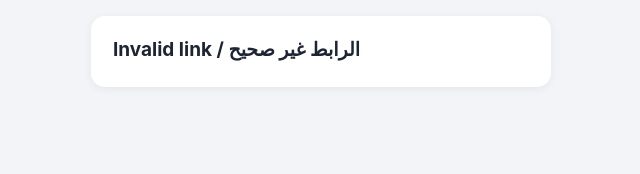
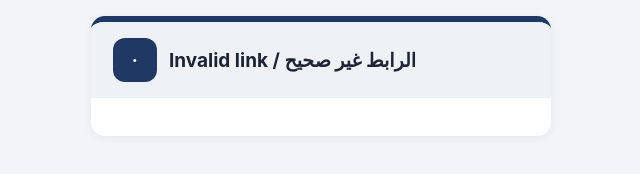
Before and after one commit to RolzProgram/owner-account-upload, a plain HTML site: page index.html in a window 1280 px wide. Shown: the whole page, without its empty margins (319-959 px from the left). Drawn offline with Linux system fonts and the light colour scheme; no server answers.

Commit message:
Give each dealer its own colour and badge
Co-Authored-By: Claude Opus 5.5 <noreply@anthropic.com>
Claude-Session: https://claude.ai/code/session_015aHpt1mCkimXYgLst2hakk

```diff
--- a/index.html
+++ b/index.html
@@ -3,12 +3,18 @@
 <head>
   <meta charset="utf-8">
   <meta name="viewport" content="width=device-width, initial-scale=1">
+  <meta name="theme-color" content="#1f3864">
   <title>Owner account upload</title>
   <style>
     * { box-sizing: border-box; }
-    body { font-family: -apple-system, Segoe UI, Roboto, Arial, sans-serif; background: #f2f4f7; margin: 0; padding: 16px; color: #1d2433; }
-    .card { max-width: 460px; margin: 0 auto; background: #fff; border-radius: 14px; padding: 22px; box-shadow: 0 2px 10px rgba(0,0,0,.06); }
-    h1 { font-size: 19px; margin: 0 0 4px; }
+    /* Each dealer gets its own colours (set from the link, see THEMES below). */
+    :root { --accent: #1f3864; --bg: #f2f4f7; --soft: #eef1f6; }
+    body { font-family: -apple-system, Segoe UI, Roboto, Arial, sans-serif; background: var(--bg); margin: 0; padding: 16px; color: #1d2433; }
+    .card { max-width: 460px; margin: 0 auto; background: #fff; border-radius: 14px; padding: 0 22px 22px; box-shadow: 0 2px 10px rgba(0,0,0,.06); overflow: hidden; border-top: 6px solid var(--accent); }
+    .head { display: flex; align-items: center; gap: 12px; margin: 0 -22px 16px; padding: 16px 22px; background: var(--soft); }
+    .badge { flex: none; width: 44px; height: 44px; border-radius: 12px; background: var(--accent); color: #fff; font-weight: 800; font-size: 17px; display: flex; align-items: center; justify-content: center; letter-spacing: .5px; }
+    h1 { font-size: 19px; margin: 0; }
+    input[type=tel]:focus, input[type=text]:focus { outline: 2px solid var(--accent); border-color: var(--accent); }
     .sub { color: #667085; font-size: 13px; margin-bottom: 18px; }
     label { display: block; font-weight: 600; font-size: 14px; margin: 14px 0 6px; }
     .ar { float: right; font-weight: 600; direction: rtl; }
@@ -18,7 +24,7 @@
     .file input { width: 100%; font-size: 14px; }
     .file.done { border-color: #12b76a; background: #ecfdf3; }
     .or { text-align: center; color: #667085; font-size: 12px; margin: 10px 0; }
-    button { width: 100%; margin-top: 22px; padding: 14px; font-size: 16px; font-weight: 700; color: #fff; background: #1f3864; border: 0; border-radius: 10px; }
+    button { width: 100%; margin-top: 22px; padding: 14px; font-size: 16px; font-weight: 700; color: #fff; background: var(--accent); border: 0; border-radius: 10px; }
     button:disabled { background: #98a2b3; }
     .msg { margin-top: 16px; padding: 14px; border-radius: 10px; font-size: 14px; line-height: 1.5; display: none; }
     .ok { background: #ecfdf3; color: #054f31; }
@@ -36,7 +42,7 @@
 </head>
 <body>
 <div class="card">
-  <h1 id="title">Loading… / جاري التحميل</h1>
+  <div class="head"><div class="badge" id="badge">·</div><h1 id="title">Loading… / جاري التحميل</h1></div>
   <div class="sub" id="sub">Please upload your documents. PDF or photo. <span class="ar">يرجى رفع المستندات</span></div>
 
   <form id="f" style="display:none" novalidate>
@@ -86,6 +92,22 @@
   // Your Apps Script web app (the /exec URL).
   const API = 'https://script.google.com/macros/s/AKfycbwUU1YgiHQNrkD4gVZmMYZHmqXGNkBaU9-VVprDzHNtZWHtA_pk4r_kgpJywEt9hw5P/exec';
   const TOKEN = new URLSearchParams(location.search).get('d') || '';
+
+  // One colour set per dealer, picked from the start of the link code (victor-…, saud-…).
+  const THEMES = {
+    victor: { accent: '#B42318', bg: '#FBF1F0', soft: '#FDE9E7', badge: 'VC' },   // red
+    saud:   { accent: '#0F766E', bg: '#EEF8F6', soft: '#DDF3EF', badge: 'S'  },   // teal green
+    dream:  { accent: '#6D28D9', bg: '#F4F0FD', soft: '#EBE3FC', badge: 'DM' },   // purple
+    khalid: { accent: '#B45309', bg: '#FBF5EC', soft: '#FAEBD5', badge: 'KA' }    // amber
+  };
+  (function applyTheme() {
+    const t = THEMES[TOKEN.split('-')[0]];
+    if (!t) return;
+    const r = document.documentElement.style;
+    r.setProperty('--accent', t.accent); r.setProperty('--bg', t.bg); r.setProperty('--soft', t.soft);
+    document.getElementById('badge').textContent = t.badge;
+    document.querySelector('meta[name=theme-color]').setAttribute('content', t.accent);   // phone browser bar colour
+  })();
   const SESSION = ((window.crypto && crypto.randomUUID) ? crypto.randomUUID()
                    : Date.now().toString(36) + '-' + Math.random().toString(36).slice(2)).replace(/[^A-Za-z0-9-]/g, '');
   const MAX = { passport: 1, mulkiya: 4, esim: 1, car: 6 };
@@ -111,7 +133,7 @@
     .then(function (r) { return r.json(); })
     .then(function (j) {
       if (!j.ok) throw new Error('invalid');
-      $('title').textContent = j.name + ' — Owner account';
+      $('title').innerHTML = esc(j.name) + '<div style="font-size:13px;font-weight:500;color:#667085;margin-top:2px">Owner account / حساب المالك</div>';
       document.title = j.name + ' - Owner account';
       $('f').style.display = '';
     })
```
